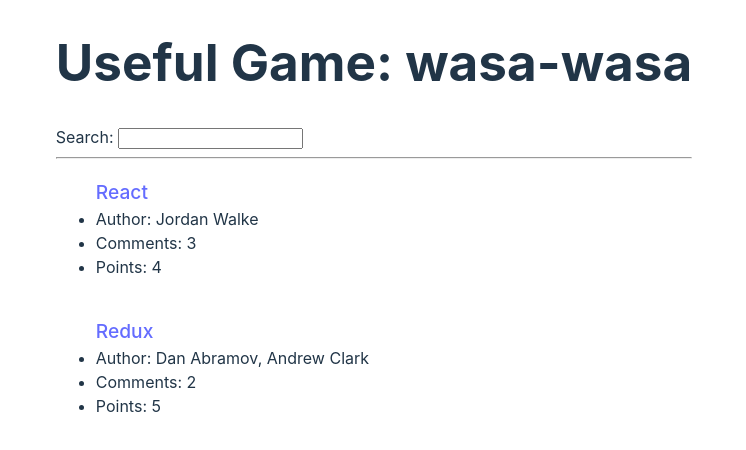
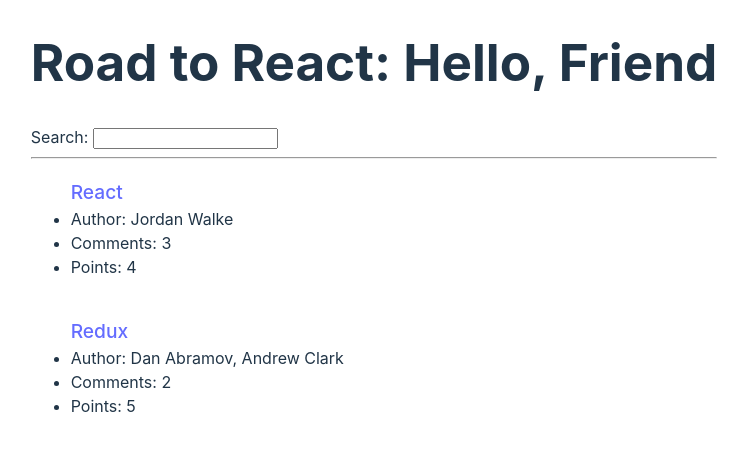
Before and after one commit to Pisotski/hacker-stories, a React (Vite) app: page / in a window 1280 px wide. Shown: the top 450 px of the page, without its empty margins (266-1012 px from the left). Built offline with nearby package versions, Linux system fonts and the light colour scheme.

Commit message:
created search and list components

```diff
--- a/src/App.tsx
+++ b/src/App.tsx
@@ -2,8 +2,8 @@
 import './App.css'
 
 const welcome = {
-  title: 'Useful Game',
-  greeting: 'wasa-wasa'
+  title: 'Road to React',
+  greeting: 'Hello, Friend'
 }
 
 // Go ahead and render the item’s url, author, num_comments, and points as well.
@@ -29,12 +29,27 @@
 function App() {
   return (
     <div className="top-wrapper">
+      <Search />
+      <hr />
+      <List />
+    </div>
+  )
+}
+
+function Search() {
+  return(
+    <div className="search-wrapper">
       <h1>
         {welcome.title}: {welcome.greeting}
       </h1>
       <label htmlFor="search">Search: </label>
       <input id="search" type="text" />
-      <hr />
+    </div>
+  )
+}
+
+function List() {
+    return (
       <div>
         {list.map((item) => {
           return (
@@ -47,8 +62,7 @@
           )
         })}
       </div>
-    </div>
-  )
+    )
 }
 
 export default App
```
